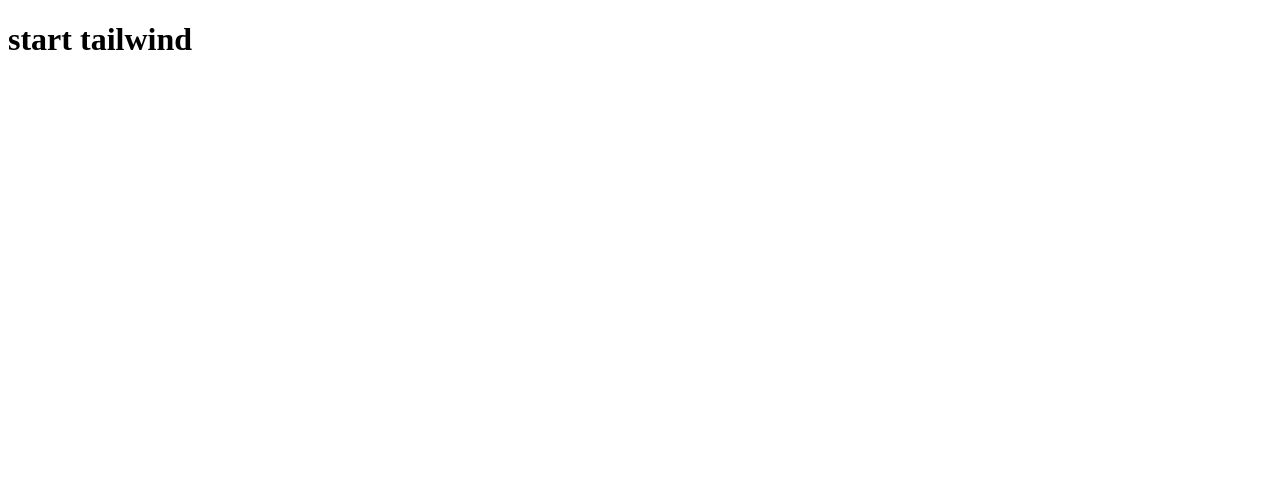
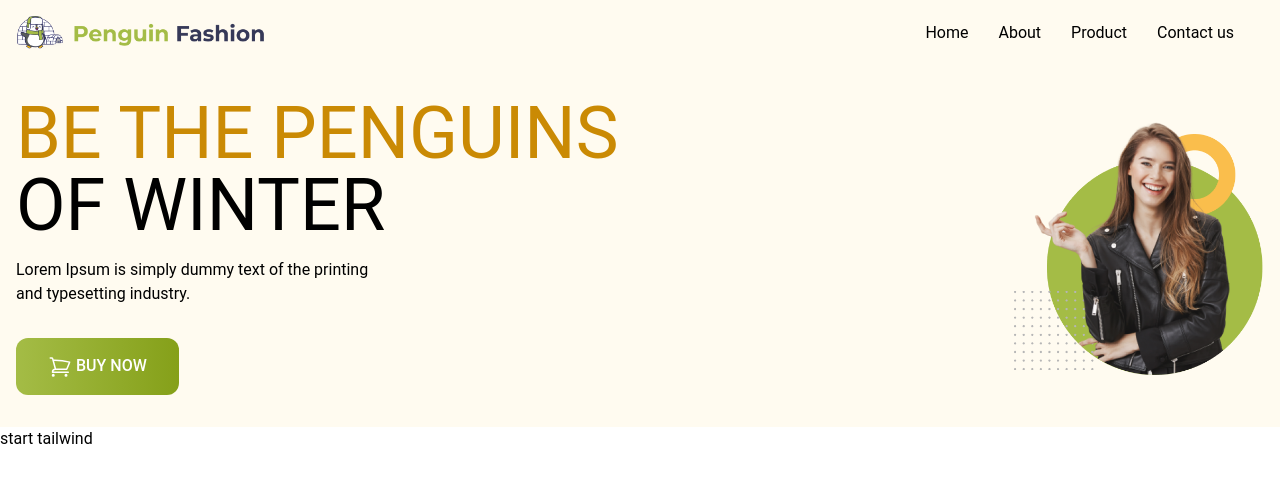
Before and after one commit to rifat17004/Learning_tailWindCss, a plain HTML site: page index.html in a window 1280 px wide. Drawn offline with nearby package versions, Linux system fonts and the light colour scheme.

Commit message:
bannar part done

```diff
--- a/index.html
+++ b/index.html
@@ -4,9 +4,66 @@
     <meta charset="UTF-8" />
     <meta http-equiv="X-UA-Compatible" content="IE=edge" />
     <meta name="viewport" content="width=device-width, initial-scale=1.0" />
+    <script src="https://cdn.tailwindcss.com"></script>
+    <link rel="preconnect" href="https://fonts.googleapis.com" />
+    <link rel="preconnect" href="https://fonts.gstatic.com" crossorigin />
+    <link
+      href="https://fonts.googleapis.com/css2?family=Bebas+Neue&display=swap"
+      rel="stylesheet"
+    />
+    <link rel="stylesheet" href="./style.css" />
+    <style>
+      .bebas {
+        font-family: "Roboto", serif;
+      }
+    </style>
     <title>Document</title>
   </head>
-  <body>
+  <body class="bebas">
+    <header class="bg-[#FFFBF0]">
+      <div class="navContainer p-4">
+        <img src="./res/icons/logo.png" alt="" />
+        <nav>
+          <li><a href="">Home</a></li>
+          <li><a href="">About</a></li>
+          <li><a href="">Product</a></li>
+          <li><a href="">Contact us</a></li>
+        </nav>
+      </div>
+      <div class="md:flex justify-between items-center p-4">
+        <div>
+          <h1 class="text-7xl uppercase my-4">
+            <span class="text-yellow-600">Be the Penguins</span>
+            <br />
+            <span> of Winter</span>
+          </h1>
+          <p class="my-4">
+            Lorem Ipsum is simply dummy text of the printing <br />
+            and typesetting industry.
+          </p>
+          <button
+            class="my-4 py-4 px-8 rounded-xl bg-gradient-to-r from-[#A4BC46] to-[#85A019] text-white font-medium"
+          >
+            <svg
+              xmlns="http://www.w3.org/2000/svg"
+              fill="none"
+              viewBox="0 0 24 24"
+              stroke-width="1.5"
+              stroke="currentColor"
+              class="size-6 inline"
+            >
+              <path
+                stroke-linecap="round"
+                stroke-linejoin="round"
+                d="M2.25 3h1.386c.51 0 .955.343 1.087.835l.383 1.437M7.5 14.25a3 3 0 0 0-3 3h15.75m-12.75-3h11.218c1.121-2.3 2.1-4.684 2.924-7.138a60.114 60.114 0 0 0-16.536-1.84M7.5 14.25 5.106 5.272M6 20.25a.75.75 0 1 1-1.5 0 .75.75 0 0 1 1.5 0Zm12.75 0a.75.75 0 1 1-1.5 0 .75.75 0 0 1 1.5 0Z"
+              />
+            </svg>
+            BUY NOW
+          </button>
+        </div>
+        <div class="Img"><img src="./res/images/model.png" alt="" /></div>
+      </div>
+    </header>
     <main>
       <h1>start tailwind</h1>
     </main>
--- /dev/null
+++ b/style.css
@@ -0,0 +1,23 @@
+header img {
+  width: 250px;
+}
+.navContainer {
+  display: flex;
+  flex-direction: row;
+  justify-content: space-between;
+  align-items: center;
+}
+
+nav {
+  display: flex;
+  flex-direction: row;
+}
+nav li {
+  list-style: none;
+  margin-right: 30px;
+}
+a {
+  text-decoration: none;
+  color: black;
+  font-size: 1rem;
+}
```
Also changed, not shown: res/icons/bg1.png (added), res/icons/bg2.png (added), res/icons/bg3.png (added), res/icons/box.png (added), res/icons/house.png (added), res/icons/logo.png (added), res/icons/question.png (added), res/icons/shopping-cart 1.png (added), res/images/jacket-1.png (added), res/images/jacket-2.png (added), res/images/jacket-3.png (added), res/images/jacket-4.png (added), res/images/jacket-5.png (added), res/images/jacket-6.png (added), 2 more files.
